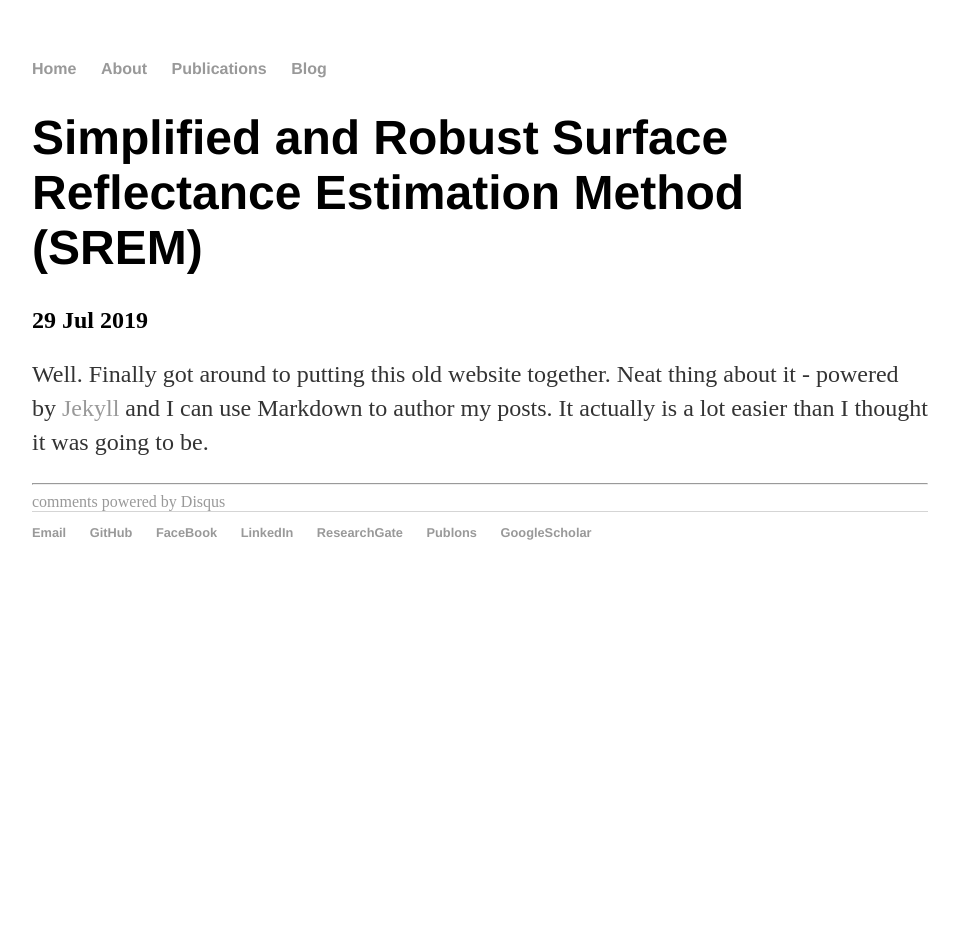
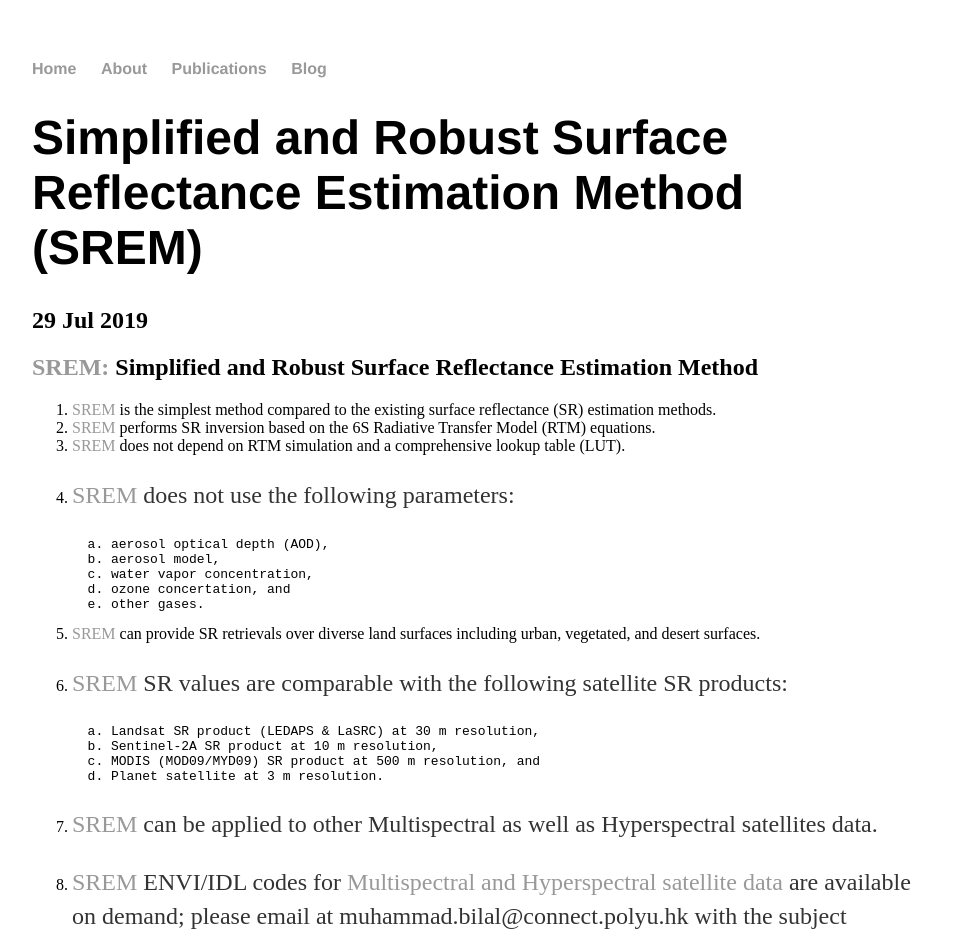
Before and after one commit to rs-DrBilal/rsbilal.github.io, a Jekyll site: the page built from _posts/2019-07-29-SREM.md, in a window 1280 px wide. Shown: the top 939 px of the page, without its empty margins (160-1119 px from the left). Built offline with Jekyll 4.4.1, drawn with Linux system fonts in a browser that asks for light colours; comment, search, counter and statistics services are not loaded; before the commit the page ends 900 px from its top, so only the background shows below that; some of the changed text lies outside the part shown.

Commit message:
Update 2019-07-29-SREM.md

```diff
--- a/_posts/2019-07-29-SREM.md
+++ b/_posts/2019-07-29-SREM.md
@@ -4,4 +4,38 @@ title: "Simplified and Robust Surface Reflectance Estimation Method (SREM)"
 date: 2019-07-29
 ---
 
-Well. Finally got around to putting this old website together. Neat thing about it - powered by [Jekyll](http://jekyllrb.com) and I can use Markdown to author my posts. It actually is a lot easier than I thought it was going to be.
+## [SREM:](https://www.mdpi.com/2072-4292/11/11/1344) Simplified and Robust Surface Reflectance Estimation Method
+
+
+1.	[SREM](https://www.mdpi.com/2072-4292/11/11/1344) is the simplest method compared to the existing surface reflectance (SR) estimation methods.
+2.	[SREM](https://www.mdpi.com/2072-4292/11/11/1344)  performs SR inversion based on the 6S Radiative Transfer Model (RTM) equations.
+3.	[SREM](https://www.mdpi.com/2072-4292/11/11/1344)  does not depend on RTM simulation and a comprehensive lookup table (LUT).
+4.	[SREM](https://www.mdpi.com/2072-4292/11/11/1344)  does not use the following parameters:
+
+          a. aerosol optical depth (AOD),
+          b. aerosol model,
+          c. water vapor concentration,
+          d. ozone concertation, and
+          e. other gases.
+
+5.	[SREM](https://www.mdpi.com/2072-4292/11/11/1344)  can provide SR retrievals over diverse land surfaces including urban, vegetated, and desert surfaces.
+6.	[SREM](https://www.mdpi.com/2072-4292/11/11/1344)  SR values are comparable with the following satellite SR products:
+
+          a. Landsat SR product (LEDAPS & LaSRC) at 30 m resolution,
+          b. Sentinel-2A SR product at 10 m resolution,
+          c. MODIS (MOD09/MYD09) SR product at 500 m resolution, and
+          d. Planet satellite at 3 m resolution.
+
+7.	[SREM](https://www.mdpi.com/2072-4292/11/11/1344)  can be applied to other Multispectral as well as Hyperspectral satellites data.
+
+8.   [SREM](https://www.mdpi.com/2072-4292/11/11/1344)  ENVI/IDL codes for [Multispectral and Hyperspectral satellite data](https://www.mdpi.com/2072-4292/11/11/1344) are available on demand; please email at muhammad.bilal@connect.polyu.hk with the subject “SREM_SatelliteName_Code”, and also provide the following information:
+
+          a. Full Name
+          b. Position
+          c. Affiliation, and
+          b. Research Application
+
+<p align="center">
+  <img src="https://github.com/rsbilal/SREM/blob/master/SREM_Schematic_Diagram.png" width="450px" height="550px"/></p>
+
+[DOI:](https://www.mdpi.com/2072-4292/11/11/1344) https://doi.org/10.3390/rs11111344
```
